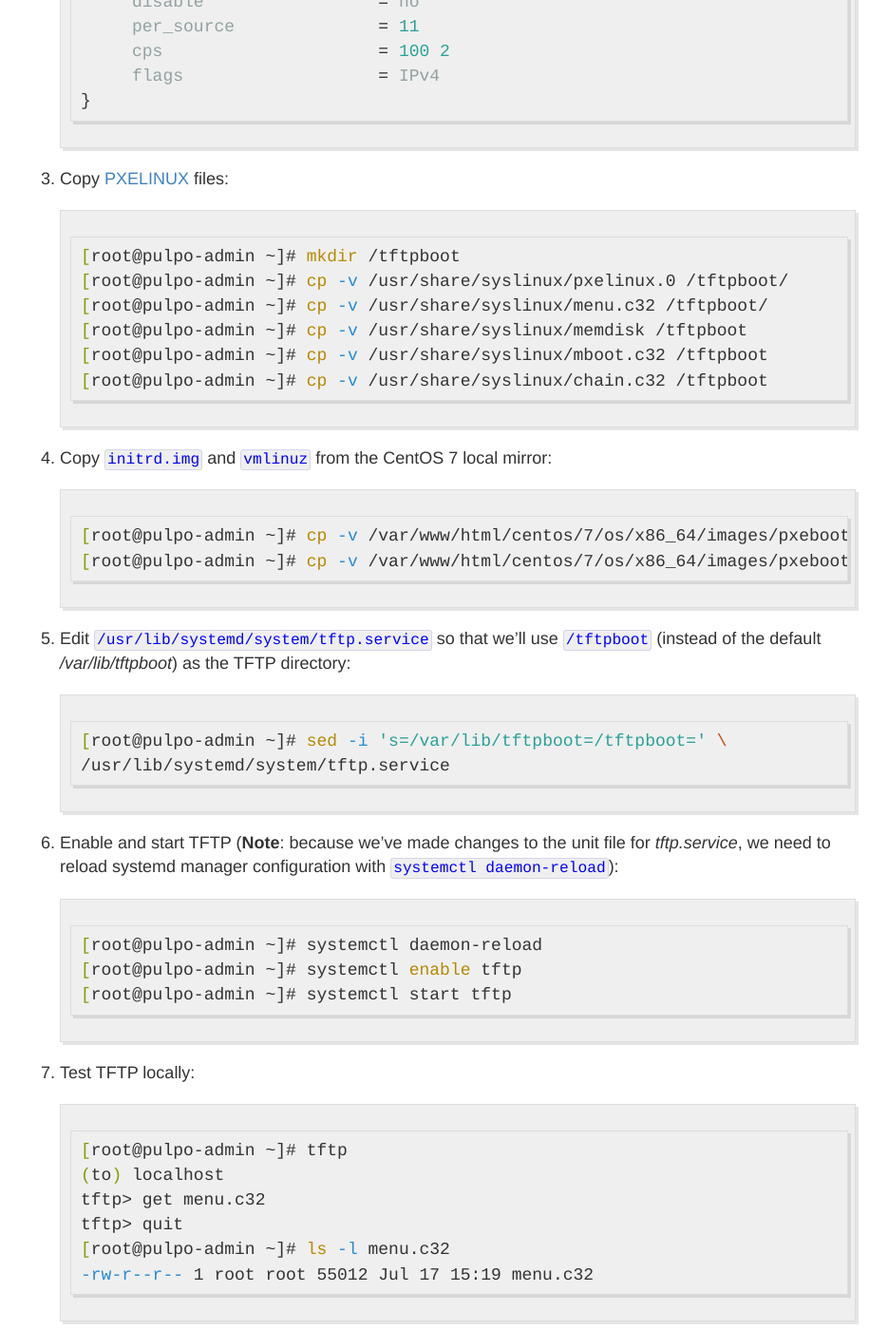
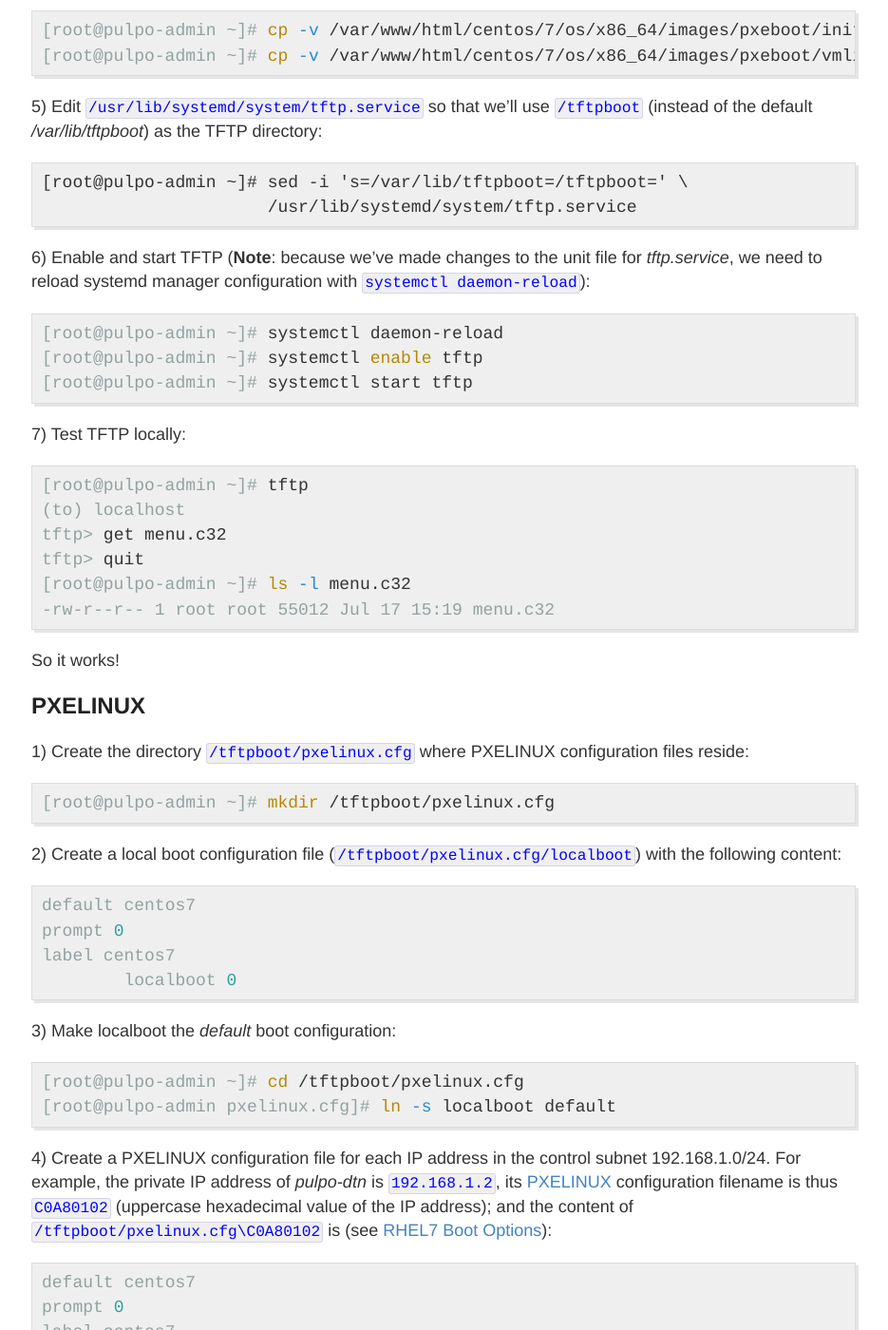
Before and after one commit to shawfdong/shawfdong.github.io, a Jekyll site: the page built from _posts/2017-7-12-auto-install-of-centos.md, in a window 1280 px wide and 1400 px high, scrolled down 3637 px. Shown: the whole window at 95% size, without its empty margins (173-1108 px from the left). Built offline with Jekyll 4.4.1, drawn with Linux system fonts in a browser that asks for light colours; some of the changed text lies outside the part shown.

Commit message:
fix highlights

````diff
--- a/_posts/2017-7-12-auto-install-of-centos.md
+++ b/_posts/2017-7-12-auto-install-of-centos.md
@@ -11,38 +11,41 @@
 
 ## Apache HTTP server
 First we install the Apache HTTP server on [pulpo-admin]({{ site.baseurl }}{% post_url 2017-7-10-pulpo-admin %}).
-1. Install Apache HTTP server:
-```shell
+
+1) Install Apache HTTP server:
+{% highlight shell_session %}
 [root@pulpo-admin ~]# yum -y install http httpd-devel httpd-tools
-```
-2. Enable and start httpd:
-```shell
+{% endhighlight %}
+
+2) Enable and start httpd:
+{% highlight shell_session %}
 [root@pulpo-admin ~]# systemctl enable httpd
 [root@pulpo-admin ~]# systemctl start httpd
-  ```
+{% endhighlight %}
 
 ## CentOS 7 Local Mirror
 Next we create a [local CentOS 7 mirror](https://wiki.centos.org/HowTos/CreateLocalMirror) for network installs.
-```shell
+{% highlight plaintext %}
 [root@pulpo-admin ~]# yum -y install rsync
 
 [root@pulpo-admin ~]# mkdir -p /var/www/html/centos
 
 [root@pulpo-admin ~]# rsync -avSHP --delete --exclude "local*" \
---exclude "isos" linux.mirrors.es.net::centos/7.3.1611/ \
-/var/www/html/centos/7.3.1611/
+                      --exclude "isos" linux.mirrors.es.net::centos/7.3.1611/ \
+                      /var/www/html/centos/7.3.1611/
 
 [root@pulpo-admin ~]# cd /var/www/html/centos/
 [root@pulpo-admin centos]# ln -fs 7.3.1611 7
-```
+{% endhighlight %}
 
 ## DHCP server
-1. Install DHCP server:
-```shell
+1) Install DHCP server:
+{% highlight shell_session %}
 [root@pulpo-admin ~]# yum -y install dhcp
-```
-2. Edit `/etc/dhcp/dhcpd.conf` to configure DHCP server for the control network 192.168.1.0/24 (see [Pulpos Networks]({{ site.baseurl }}{% post_url 2017-6-21-pulpos-networks %})):
-```conf
+{% endhighlight %}
+
+2) Edit `/etc/dhcp/dhcpd.conf` to configure DHCP server for the control network 192.168.1.0/24 (see [Pulpos Networks]({{ site.baseurl }}{% post_url 2017-6-21-pulpos-networks %})):
+{% highlight conf %}
 ddns-update-style none;
 subnet 192.168.1.0 netmask 255.255.255.0 {
         default-lease-time 1200;
@@ -79,21 +82,23 @@
                 }
         }
 }
-```
-3. Enable and start **dhcpd**:
-```shell
+{% endhighlight %}
+
+3) Enable and start **dhcpd**:
+{% highlight shell_session %}
 [root@pulpo-admin ~]# systemctl enable dhcpd
 [root@pulpo-admin ~]# systemctl start dhcpd
-```
+{% endhighlight %}
 
 ## TFTP server
-1. Install TFTP server and [syslinux](http://www.syslinux.org/wiki/index.php?title=The_Syslinux_Project):
-```shell
+1) Install TFTP server and [syslinux](http://www.syslinux.org/wiki/index.php?title=The_Syslinux_Project):
+{% highlight shell_session %}
 [root@pulpo-admin ~]# yum clean all
 [root@pulpo-admin ~]# yum -y install xinetd tftp tftp-server syslinux
-```
-2. Configure TFTP server by editing `/etc/xinetd.d/tftp` (**Note** the standard TFTP directory is */var/lib/tftpboot*, but we'll use `/tftpboot` instead):
-```conf
+{% endhighlight %}
+
+2) Configure TFTP server by editing `/etc/xinetd.d/tftp` (**Note** the standard TFTP directory is */var/lib/tftpboot*, but we'll use `/tftpboot` instead):
+{% highlight conf %}
 service tftp
 {
         socket_type             = dgram
@@ -107,72 +112,80 @@
         cps                     = 100 2
         flags                   = IPv4
 }
-```
-3. Copy [PXELINUX](http://www.syslinux.org/wiki/index.php?title=PXELINUX) files:
-```shell
+{% endhighlight %}
+
+3) Copy [PXELINUX](http://www.syslinux.org/wiki/index.php?title=PXELINUX) files:
+{% highlight shell_session %}
 [root@pulpo-admin ~]# mkdir /tftpboot
 [root@pulpo-admin ~]# cp -v /usr/share/syslinux/pxelinux.0 /tftpboot/
 [root@pulpo-admin ~]# cp -v /usr/share/syslinux/menu.c32 /tftpboot/
 [root@pulpo-admin ~]# cp -v /usr/share/syslinux/memdisk /tftpboot
 [root@pulpo-admin ~]# cp -v /usr/share/syslinux/mboot.c32 /tftpboot
 [root@pulpo-admin ~]# cp -v /usr/share/syslinux/chain.c32 /tftpboot
-```
-4. Copy `initrd.img` and `vmlinuz` from the CentOS 7 local mirror:
-```shell
+{% endhighlight %}
+
+4) Copy `initrd.img` and `vmlinuz` from the CentOS 7 local mirror:
+{% highlight shell_session %}
 [root@pulpo-admin ~]# cp -v /var/www/html/centos/7/os/x86_64/images/pxeboot/initrd.img /tftpboot/
 [root@pulpo-admin ~]# cp -v /var/www/html/centos/7/os/x86_64/images/pxeboot/vmlinuz /tftpboot/
-```
-5. Edit `/usr/lib/systemd/system/tftp.service` so that we'll use `/tftpboot` (instead of the default */var/lib/tftpboot*) as the TFTP directory:
-```shell
+{% endhighlight %}
+
+5) Edit `/usr/lib/systemd/system/tftp.service` so that we'll use `/tftpboot` (instead of the default */var/lib/tftpboot*) as the TFTP directory:
+{% highlight plaintext %}
 [root@pulpo-admin ~]# sed -i 's=/var/lib/tftpboot=/tftpboot=' \
-/usr/lib/systemd/system/tftp.service
-```
-6. Enable and start TFTP (**Note**: because we've made changes to the unit file for *tftp.service*, we need to reload systemd manager configuration with `systemctl daemon-reload`):
-```shell
+                      /usr/lib/systemd/system/tftp.service
+{% endhighlight %}
+
+6) Enable and start TFTP (**Note**: because we've made changes to the unit file for *tftp.service*, we need to reload systemd manager configuration with `systemctl daemon-reload`):
+{% highlight shell_session %}
 [root@pulpo-admin ~]# systemctl daemon-reload
 [root@pulpo-admin ~]# systemctl enable tftp
 [root@pulpo-admin ~]# systemctl start tftp
-```
-7. Test TFTP locally:
-```shell
+{% endhighlight %}
+
+7) Test TFTP locally:
+{% highlight shell_session %}
 [root@pulpo-admin ~]# tftp
 (to) localhost
 tftp> get menu.c32
 tftp> quit
 [root@pulpo-admin ~]# ls -l menu.c32
 -rw-r--r-- 1 root root 55012 Jul 17 15:19 menu.c32
-```
+{% endhighlight %}
 So it works!
 
 ## PXELINUX
-1. Create the directory `/tftpboot/pxelinux.cfg` where PXELINUX configuration files reside:
-```shell
+1) Create the directory `/tftpboot/pxelinux.cfg` where PXELINUX configuration files reside:
+{% highlight shell_session %}
 [root@pulpo-admin ~]# mkdir /tftpboot/pxelinux.cfg
-```
-2. Create a local boot configuration file (`/tftpboot/pxelinux.cfg/localboot`) with the following content:
-```conf
+{% endhighlight %}
+
+2) Create a local boot configuration file (`/tftpboot/pxelinux.cfg/localboot`) with the following content:
+{% highlight conf %}
 default centos7
 prompt 0
 label centos7
         localboot 0
-```
-3. Make localboot the *default* boot configuration:
-```shell
+{% endhighlight %}
+
+3) Make localboot the *default* boot configuration:
+{% highlight shell_session %}
 [root@pulpo-admin ~]# cd /tftpboot/pxelinux.cfg
 [root@pulpo-admin pxelinux.cfg]# ln -s localboot default
-```
-4. Create a PXELINUX configuration file for each IP address in the control subnet 192.168.1.0/24. For example, the private IP address of *pulpo-dtn* is `192.168.1.2`, its [PXELINUX](http://www.syslinux.org/wiki/index.php?title=PXELINUX) configuration filename is thus `C0A80102` (uppercase hexadecimal value of the IP address); and the content of `/tftpboot/pxelinux.cfg\C0A80102` is (see [RHEL7 Boot Options](https://access.redhat.com/documentation/en-US/Red_Hat_Enterprise_Linux/7/html/Installation_Guide/chap-anaconda-boot-options.html)):
-```conf
+{% endhighlight %}
+
+4) Create a PXELINUX configuration file for each IP address in the control subnet 192.168.1.0/24. For example, the private IP address of *pulpo-dtn* is `192.168.1.2`, its [PXELINUX](http://www.syslinux.org/wiki/index.php?title=PXELINUX) configuration filename is thus `C0A80102` (uppercase hexadecimal value of the IP address); and the content of `/tftpboot/pxelinux.cfg\C0A80102` is (see [RHEL7 Boot Options](https://access.redhat.com/documentation/en-US/Red_Hat_Enterprise_Linux/7/html/Installation_Guide/chap-anaconda-boot-options.html)):
+{% highlight conf %}
 default centos7
 prompt 0
 label centos7
         kernel vmlinuz
         append initrd=initrd.img inst.ks=http://192.168.1.1/centos/ks/dtn.cfg devfs=nomount selinux=0
-```
+{% endhighlight %}
 
 ## Kickstart Installation
 Lastly we create a [kickstart configuration file](https://access.redhat.com/documentation/en-US/Red_Hat_Enterprise_Linux/7/html/Installation_Guide/sect-kickstart-syntax.html) for each node. These configuration files are served by Apache HTTP server. For example, the kickstart configuration file for *pulpo-dtn* is `/var/www/html/centos/ks/dtn.cfg`, with the following content:
-```conf
+{% highlight conf %}
 #version=CentOS7
 # System authorization information
 auth --enableshadow --passalgo=sha512
@@ -234,12 +247,12 @@
 %addon com_redhat_kdump --disable --reserve-mb='auto'
 
 %end
-```
+{% endhighlight %}
 
 **NOTES**
 
 1) *pulpo-dtn* has a single SSD. On dual-SSD nodes such as *pulpo-mon01* and *pulpo-mds01*, we create software RAID 1 partitions on the 2 SSDs:
-```conf
+{% highlight conf %}
 # System bootloader configuration
 bootloader --location=mbr --boot-drive=sda
 # Partition clearing information
@@ -255,10 +268,10 @@
 raid /boot --device=boot --fstype="xfs" --level=RAID1 --label=boot raid.500 raid.506
 raid swap --device=swap --fstype="swap" --level=RAID1 raid.1735 raid.1741
 raid / --device=root --fstype="xfs" --level=RAID1 --label=root raid.950 raid.956
-```
+{% endhighlight %}
 
 2) Each of the 3 OSD nodes has two 1TB SATA SSDs (which are the boot drives), twelve 8TB SATA HDDs, and two 1.2TB PCIe SSDs. Most of the time, the twelve 8TB SATA HDDs show up as `sda` - `sdl`, and the two 1TB SATA SSDs as `sdm` & `sdn`, respectively. However, device names do change from time to time! To avoid accidental installation of the OS onto some of the HDDs, one can either pull out all the HDD driver bays during network installation; or leave the *disk partitioning information* blank in the kickstart configuration file and manually configure the partitions during installation.
 
 I took the latter approach. I didn't physically go to the Data Center to configure the partitions; instead, I used Supermicro's GUI tool [IPMIView](https://www.supermicro.com/solutions/SMS_IPMI.cfm) to redirect KVM console to my laptop and did the configuration there.
 
-3). Somehow, during the network installation, the Anaconda installer would send a BPDU packet to the top-of-the-rack Brocade switch, causing the ports to be err-disabled! Our network engineers had to disable *BPDU guard* on those ports!
+3) Somehow, during the network installation, the Anaconda installer would send a BPDU packet to the top-of-the-rack Brocade switch, causing the ports to be err-disabled! Our network engineers had to disable *BPDU guard* on those ports!
````
Also changed, not shown: _posts/2017-7-11-firewalld-on-centos.md (+15 -15 lines), _posts/2017-7-13-ansible.md (+6 -6 lines), _posts/2017-7-14-pdsh.md (+16 -16 lines).
